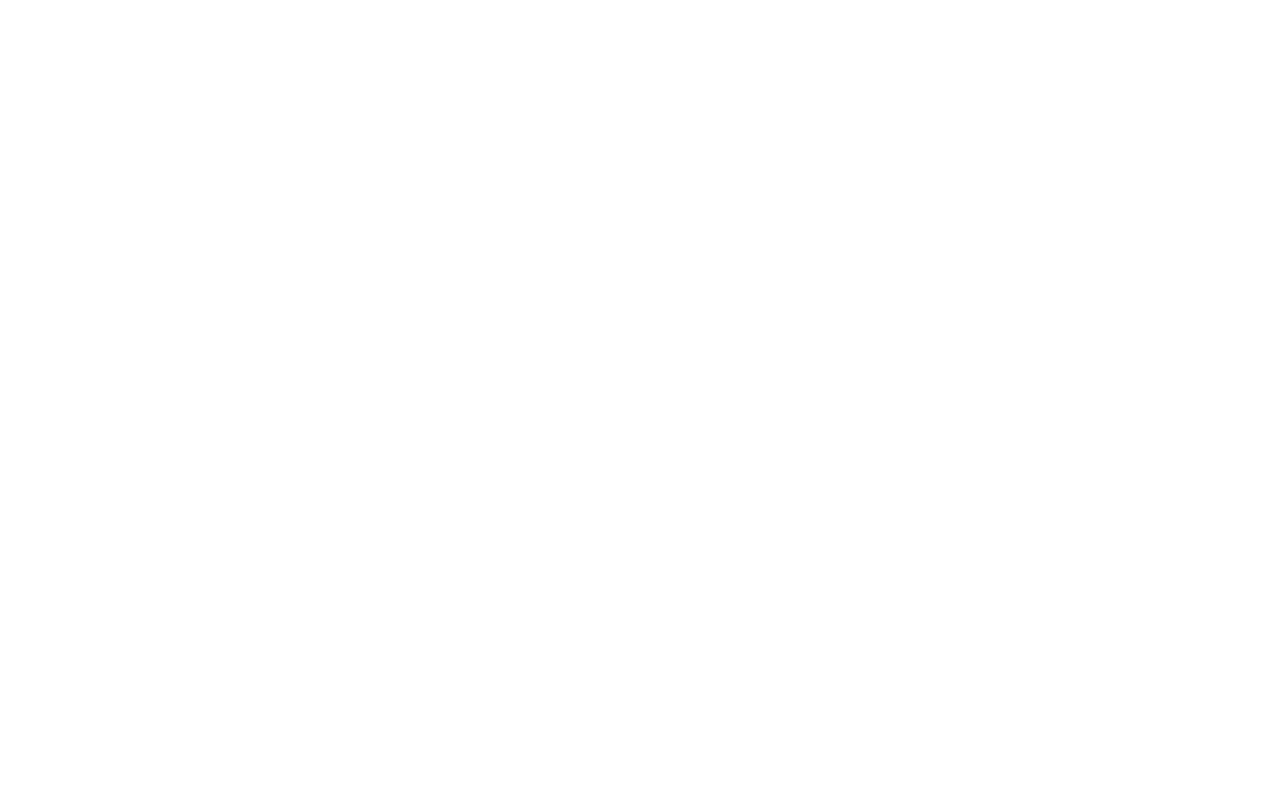
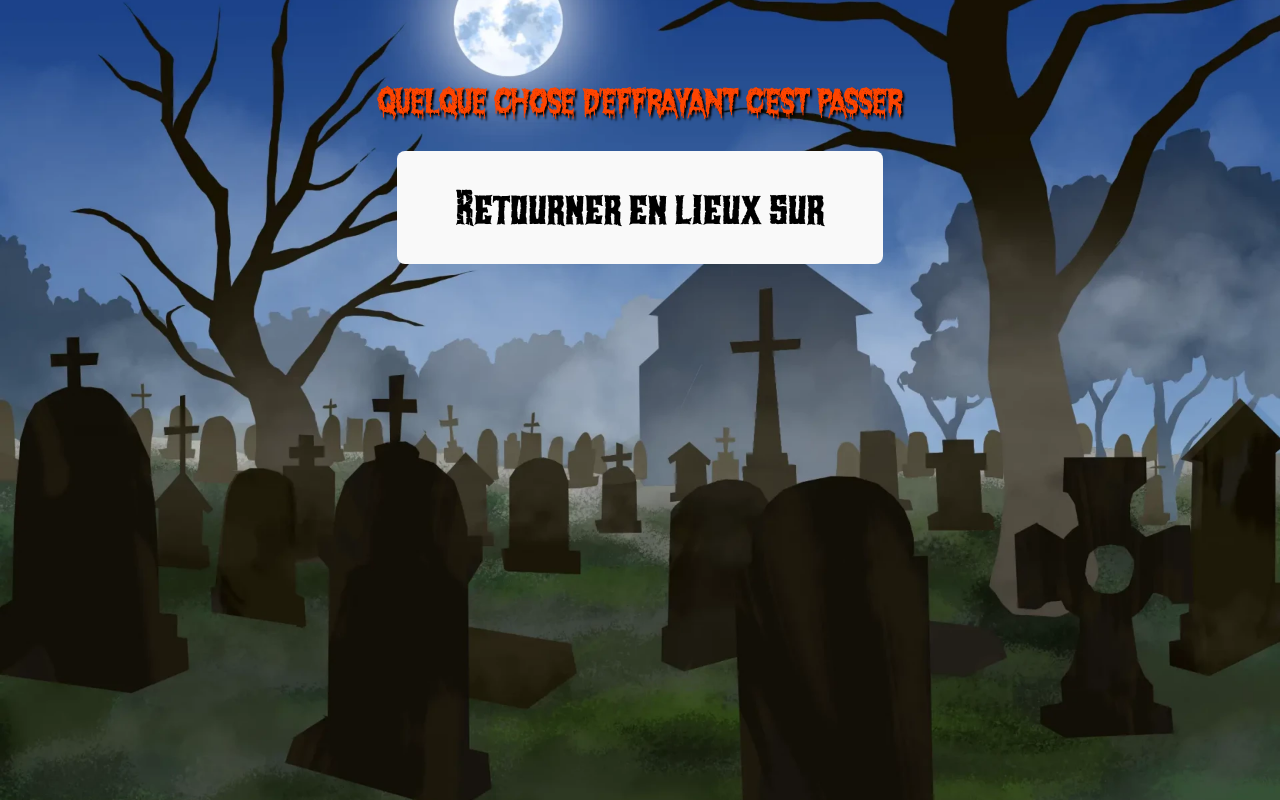
Before and after one commit to leisrepi/Examen_Janvier_AEMT_Frontend, a React (Vite) app in the folder Frontend/: page / in a window 1280 px wide. Before the commit this address had no page. Built offline with nearby package versions, Linux system fonts and the light colour scheme; a web font is replaced by a local one.

Commit message:
page 404

```diff
--- a/Frontend/src/App.tsx
+++ b/Frontend/src/App.tsx
@@ -2,6 +2,7 @@
 import "./app.css";
 import Main from "./components/pages/mainPage.tsx";
 import Bin from "./components/pages/binPage.tsx";
+import ErrorComponenterr from "./components/pages/ErrorComponent.tsx";
 
 export default function App() {
   return <>
@@ -9,6 +10,7 @@
         <Route path="/main/:id" element={<Main/>} />
         <Route path="/main" element={<Main/>} />
         <Route path="/bin" element={<Bin/>} />
+        <Route path="*" element={<ErrorComponenterr/>}/>
       </Routes>
   </>
   ;
--- /dev/null
+++ b/Frontend/src/components/pages/ErrorComponent.css
@@ -0,0 +1,29 @@
+
+html, body {
+    margin: 0;
+    padding: 0;
+    width: 100%;
+    height: 100%;
+    overflow-x: hidden; /* Empêche le scroll horizontal */
+}
+
+.error-page {
+    background: url('../../assets/background_erreur.png') no-repeat center center;
+    background-size: cover; /* Étire l'image pour couvrir toute la zone */
+    width: 100vw;
+    height: 100vh;
+    display: flex;
+    flex-direction: column;
+    justify-content: flex-start;
+    align-items: center;
+    color: #850606;
+    font-size: 3rem;
+    font-family: 'stoneTomb', cursive;
+    padding-top: 50px;
+    box-sizing: border-box; /* Évite que le padding ajoute de la largeur */
+}
+
+h2 {
+    font-family: 'creakingCrypt',     cursive;
+    color: orangered;
+}
--- /dev/null
+++ b/Frontend/src/components/pages/ErrorComponent.tsx
@@ -0,0 +1,17 @@
+import "./ErrorComponent.css";
+import { useNavigate } from 'react-router-dom';
+
+export default function ErrorComponenterr() {
+      const navigate = useNavigate();
+    return (
+        <div className="error-page">
+            <div className="overlay"></div>
+            <h2 className="error-title">Quelque chose d'effrayant c'est passer</h2>
+            <button onClick={() => navigate('/main')}>Retourner en lieux sûr</button>
+
+            {/* Link to the home page */}
+            {/* <Link to="/" className="home-link">Return to Safety</Link> */}
+
+        </div>
+    );
+}
```
Also changed, not shown: Frontend/src/assets/background_erreur.png (added).
